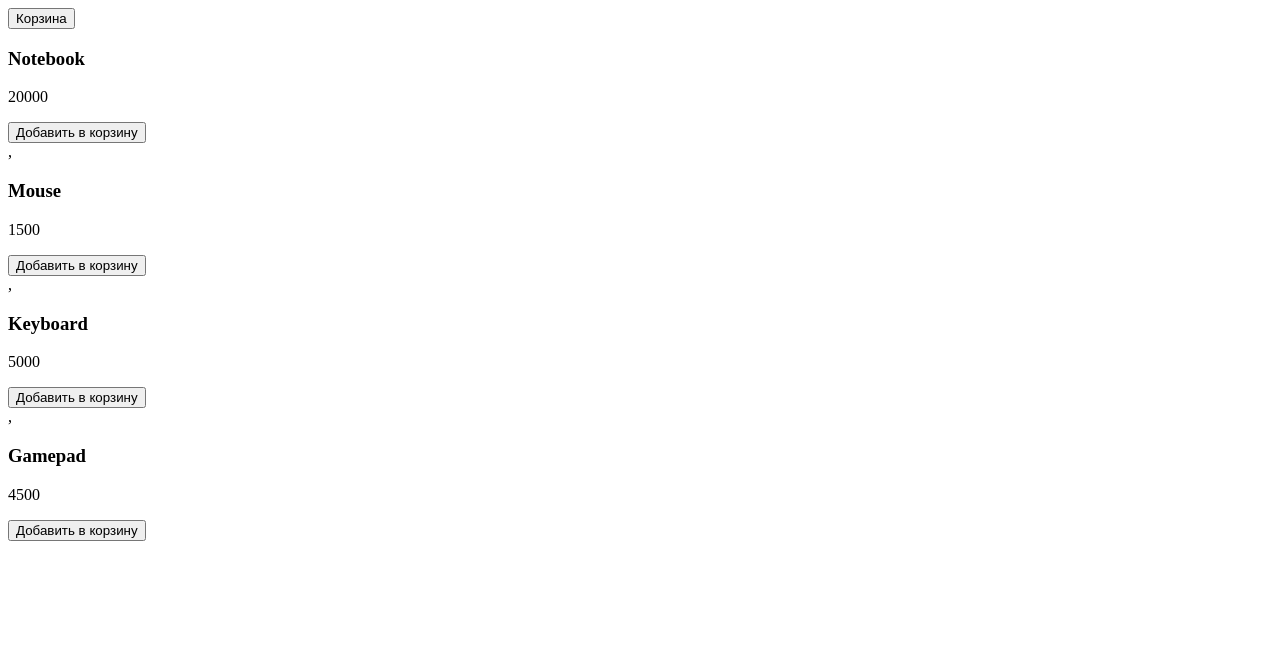
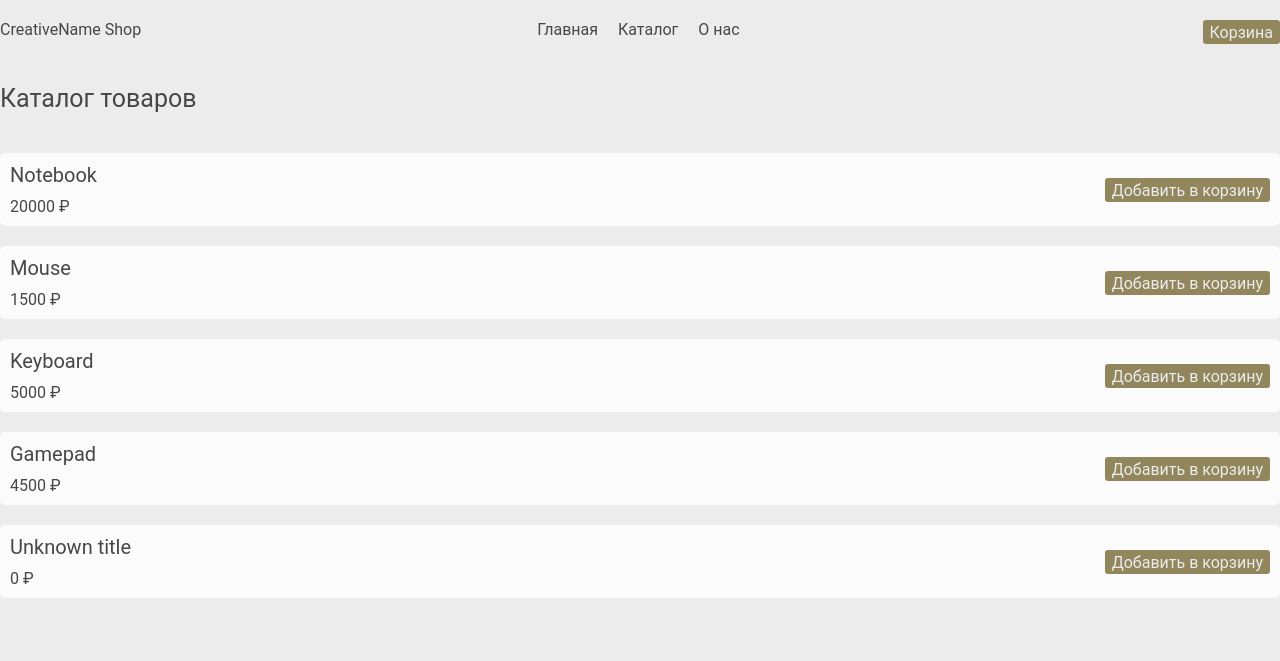
Before and after one commit to AriaTaary/JS_project, a plain HTML site: page index.html in a window 1280 px wide. Drawn offline with Linux system fonts and the light colour scheme.

Commit message:
homework_1

```diff
--- a/index.html
+++ b/index.html
@@ -3,14 +3,30 @@
 <head>
     <meta charset="UTF-8">
     <title>Интернет-магазин</title>
+    <link rel="stylesheet" href="./style.css">
 </head>
 <body>
+    <div class="content">
+        <div class="container">
             <header>
+                <div class="logo">
+                    <span>CreativeName Shop</span>
+                </div>
+                <div class="menu">
+                    <ul class="menu-list">
+                        <li class="menu-item">Главная</li>
+                        <li class="menu-item">Каталог</li>
+                        <li class="menu-item">О нас</li>
+                    </ul>
+                </div>
                 <button class="btn-cart" type="button">Корзина</button>
             </header>
             <main>
+                <h1 class="page-title">Каталог товаров</h1>
                 <div class="products"></div>
             </main>
+        </div>
+    </div>
 <script src="./js/main.js"></script>
 </body>
 </html>
--- a/js/main.js
+++ b/js/main.js
@@ -1,23 +1,35 @@
 'use strict';
-const products = [
-    {id: 1, title: 'Notebook', price: 20000},
-    {id: 2, title: 'Mouse', price: 1500},
-    {id: 3, title: 'Keyboard', price: 5000},
-    {id: 4, title: 'Gamepad', price: 4500},
-];
 
-const renderProduct = (title, price) => {
+const renderProduct = (title = 'Unknown title', price = 0) => {
     return `<div class="product-item">
-                <h3>${title}</h3>
-                <p>${price}</p>
+                <div class="product-item-info">
+                    <h3>${title}</h3>
+                    <p>${price} ₽</p>
+                </div>
                 <button class="by-btn">Добавить в корзину</button>
-              </div>`;
-}
+            </div>`;
+};
 
-const renderProducts = (list) => {
-    const productListHTML = list.map((item) => renderProduct(item.title, item.price));
-    // console.log(productListHTML);
-    document.querySelector('.products').innerHTML = productListHTML;
-}
+const Catalog = {
+    products: [
+        { id: 1, title: 'Notebook', price: 20000 },
+        { id: 2, title: 'Mouse', price: 1500 },
+        { id: 3, title: 'Keyboard', price: 5000 },
+        { id: 4, title: 'Gamepad', price: 4500 },
+        // проверка на работоспособность значений по умолчанию
+        { id: 5 },
+    ],
+    renderProducts() {
+        const productListHTML = this.products.map((item) => renderProduct(item.title, item.price));
+        // запятая выводится из-за того, что в productListHTML содержится массив данных, разделенный запятой
+        // если просто напрямую вывести весь массив, то выведутся и запятые
+        // document.querySelector('.products').innerHTML = productListHTML;
+        // решить это можно, например, с помощью цикла, который вывод каждый элемент по отдельности
+        let productList = document.querySelector('.products');
+        for (let i = 0; i < productListHTML.length; i++) {
+            productList.insertAdjacentHTML('beforeend', productListHTML[i]);
+        };
+    }
+};
 
-renderProducts(products);
+Catalog.renderProducts();
--- /dev/null
+++ b/style.css
@@ -0,0 +1,99 @@
+*{
+    margin: 0;
+    padding: 0;
+    font-family: 'Roboto', sans-serif;
+    font-size: 16px;
+    font-weight: normal;
+    color: #474747;
+}
+
+h1{
+    font-size: 25px;
+}
+
+h2{
+    font-size: 22px;
+}
+
+h3{
+    font-size: 20px;
+}
+
+.content{
+    background-color: #ECECEC;
+    min-height: 100vh;
+}
+
+.container{
+    max-width: 1366px;
+    margin: 0 auto;
+}
+
+header{
+    display: flex;
+    flex-direction: row;
+    justify-content: space-between;
+    padding: 20px 0;
+}
+
+.menu-list{
+    display: flex;
+    flex-direction: row;
+    list-style: none;
+    margin: 0;
+    padding: 0;
+    margin-right: 67px;
+}
+
+.menu-item{
+    padding: 0 10px;
+}
+
+main{
+    display: flex;
+    flex-direction: column;
+    padding-bottom: 60px;
+}
+
+.page-title{
+    margin: 20px 0 40px 0;
+}
+
+.product-item{
+    background-color: rgba(255, 255, 255, 0.8);
+    border-radius: 5px;
+    padding: 10px;
+    display: flex;
+    flex-direction: row;
+    justify-content: space-between;
+    align-items: center;
+}
+
+.product-item:not(:last-child){
+    margin-bottom: 20px;
+}
+
+.product-item-info{
+    display: flex;
+    flex-direction: column;
+}
+
+.product-item-info h3{
+    margin-bottom: 10px;
+}
+
+button{
+    border: none;
+    background-color: #91865C;
+    color: #ECECEC;
+    padding: 3px 7px;
+    border-radius: 3px;
+    outline: none;
+    height: 24px;
+}
+
+button:hover{
+    cursor: pointer;
+    background-color: #474747;
+    color: #ECECEC;
+}
```
Also changed, not shown: 1 other file. Lines whose indentation alone changed are shown as unchanged.
